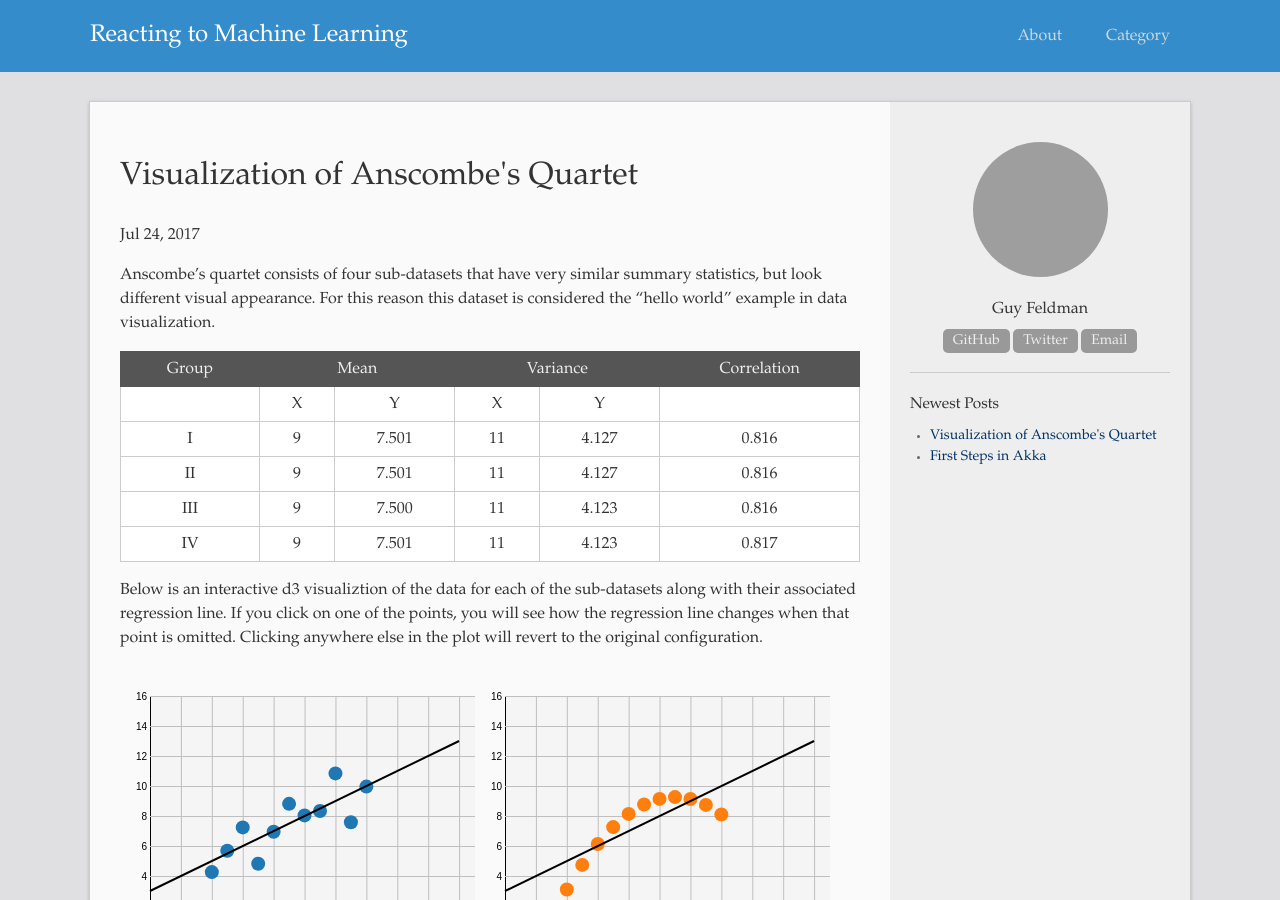
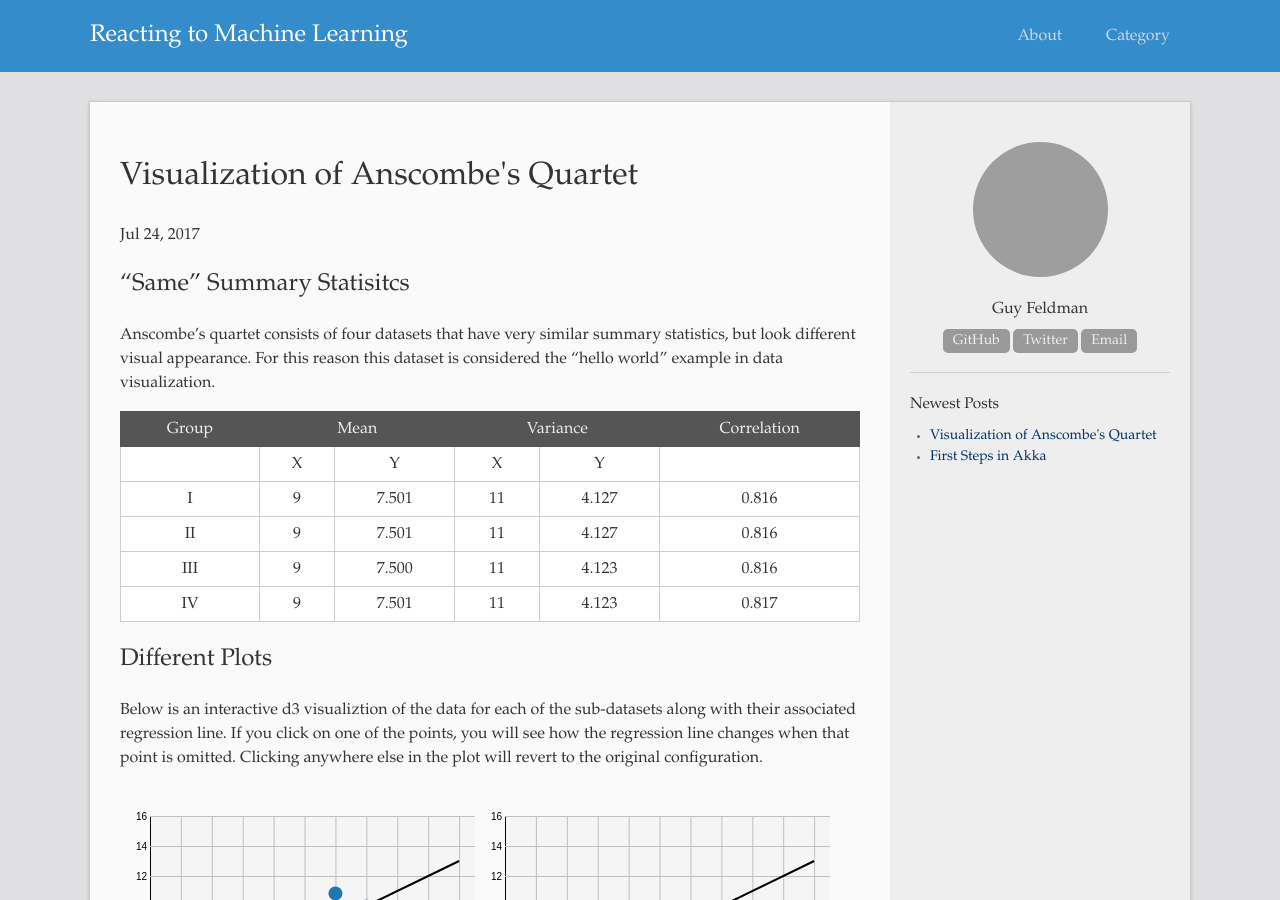
Before and after one commit to gfeldman/gfeldman.github.io, a Jekyll site: the page built from _posts/2017-07-23-Anscombes-Quartet.markdown, in a window 1280 px wide and 900 px high. Built offline with Jekyll 4.4.1, drawn with Linux system fonts in a browser that asks for light colours; grey boxes are pictures that could not be loaded.

Commit message:
update to anscombe

```diff
--- a/_posts/2017-07-23-Anscombes-Quartet.markdown
+++ b/_posts/2017-07-23-Anscombes-Quartet.markdown
@@ -34,7 +34,8 @@ td {
 }
 </style>
 
-Anscombe's quartet consists of four sub-datasets that have very similar summary statistics, but look different visual appearance. For this reason this dataset is considered the "hello world" example in data visualization.
+## "Same" Summary Statisitcs ##
+Anscombe's quartet consists of four datasets that have very similar summary statistics, but look different visual appearance. For this reason this dataset is considered the "hello world" example in data visualization.
 
 <table style="width:100%">
   <tr>
@@ -86,7 +87,7 @@ Anscombe's quartet consists of four sub-datasets that have very similar summary
 </table>
 
 
-
+## Different Plots ##
 Below is an interactive d3 visualiztion of the data for each of the sub-datasets along with their associated regression line. If you click on one of the points, you will see how the regression line changes when that point is omitted. Clicking anywhere else in the plot will revert to the original configuration.
 
 
```
